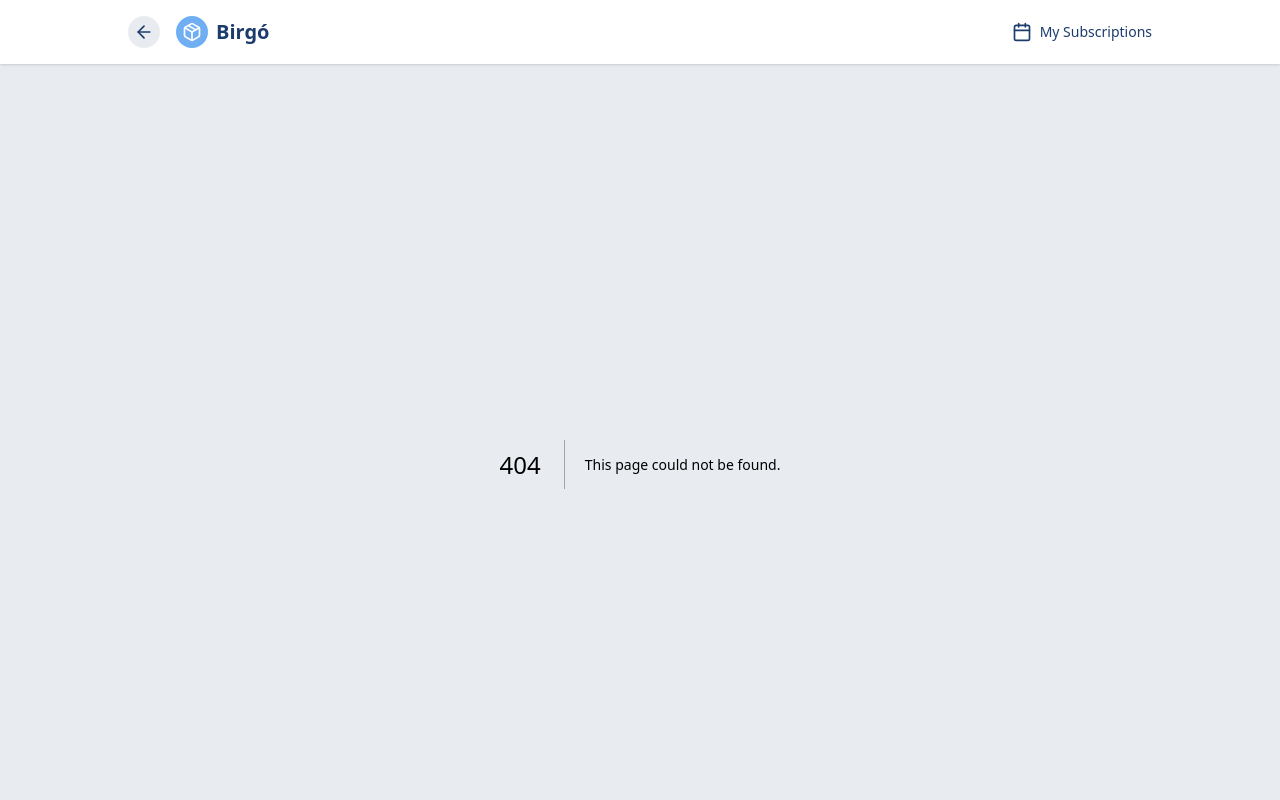
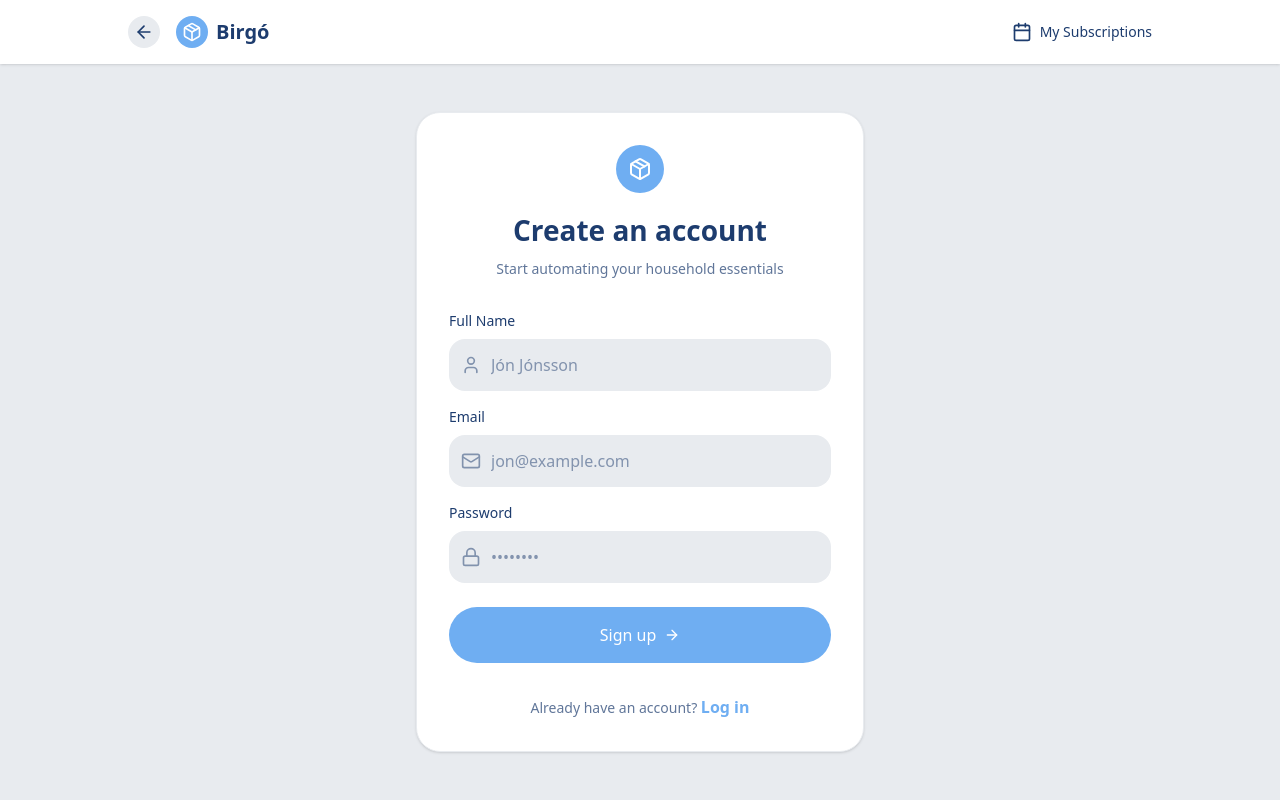
Before and after one commit to herdisheida/Birgo, a Next.js app: page /auth in a window 1280 px wide. Before the commit this address had no page. Shown: the top 800 px of the page. Built offline with nearby package versions, Linux system fonts and the light colour scheme.

Commit message:
adding auth page

```diff
--- a/src/app/about/page.tsx
+++ b/src/app/about/page.tsx
@@ -201,7 +201,7 @@ export default function About() {
           Join thousands who never worry about running out of essentials
         </p>
         <Link
-          href="/get-started"
+          href="/auth"
           className="inline-block px-8 py-3 rounded-full transition-transform hover:scale-105"
           style={{
             backgroundColor: "white",
--- /dev/null
+++ b/src/app/auth/page.tsx
@@ -0,0 +1,154 @@
+"use client";
+
+import { useState } from "react";
+import { useRouter } from "next/navigation";
+import { Mail, Lock, User, ArrowRight, Package } from "lucide-react";
+import Link from "next/link";
+
+export default function Auth() {
+  const router = useRouter();
+  const [isLogin, setIsLogin] = useState(false);
+
+  const handleSubmit = (e: React.FormEvent) => {
+    e.preventDefault();
+    // where you verify credentials or create the user
+    // For now - we instantly route them to the onboarding questionnaire!
+    router.push("/get-started");
+  };
+
+  return (
+    <div className="flex-1 flex flex-col items-center justify-center px-6 py-12">
+      <div
+        className="w-full max-w-md p-8 rounded-3xl bg-white shadow-sm border"
+        style={{ borderColor: "#E8EBEF" }}
+      >
+        {/* Brand Header */}
+        <div className="text-center mb-8">
+          <div
+            className="w-12 h-12 rounded-full mx-auto mb-4 flex items-center justify-center"
+            style={{ backgroundColor: "#6FAEF2" }}
+          >
+            <Package className="w-6 h-6 text-white" />
+          </div>
+          <h1
+            className="mb-2"
+            style={{ fontSize: "1.75rem", color: "#1D3C6E", fontWeight: "600" }}
+          >
+            {isLogin ? "Welcome back" : "Create an account"}
+          </h1>
+          <p style={{ color: "#1D3C6E", opacity: "0.7" }} className="text-sm">
+            {isLogin
+              ? "Enter your details to access your account"
+              : "Start automating your household essentials"}
+          </p>
+        </div>
+
+        {/* Auth Form */}
+        <form onSubmit={handleSubmit} className="space-y-4">
+          {!isLogin && (
+            <div>
+              <label
+                className="block mb-2 text-sm font-medium"
+                style={{ color: "#1D3C6E" }}
+              >
+                Full Name
+              </label>
+              <div className="relative">
+                <User
+                  className="w-5 h-5 absolute left-3 top-1/2 transform -translate-y-1/2 opacity-50"
+                  style={{ color: "#1D3C6E" }}
+                />
+                <input
+                  type="text"
+                  required
+                  placeholder="Jón Jónsson"
+                  className="w-full pl-10 pr-4 py-3 rounded-2xl border-2 outline-none focus:border-opacity-100 transition-colors"
+                  style={{
+                    backgroundColor: "#E8EBEF",
+                    border: "2px solid transparent",
+                    color: "#1D3C6E",
+                  }}
+                />
+              </div>
+            </div>
+          )}
+
+          <div>
+            <label
+              className="block mb-2 text-sm font-medium"
+              style={{ color: "#1D3C6E" }}
+            >
+              Email
+            </label>
+            <div className="relative">
+              <Mail
+                className="w-5 h-5 absolute left-3 top-1/2 transform -translate-y-1/2 opacity-50"
+                style={{ color: "#1D3C6E" }}
+              />
+              <input
+                type="email"
+                required
+                placeholder="jon@example.com"
+                className="w-full pl-10 pr-4 py-3 rounded-2xl border-2 outline-none focus:border-opacity-100 transition-colors"
+                style={{
+                  backgroundColor: "#E8EBEF",
+                  border: "2px solid transparent",
+                  color: "#1D3C6E",
+                }}
+              />
+            </div>
+          </div>
+
+          <div>
+            <label
+              className="block mb-2 text-sm font-medium"
+              style={{ color: "#1D3C6E" }}
+            >
+              Password
+            </label>
+            <div className="relative">
+              <Lock
+                className="w-5 h-5 absolute left-3 top-1/2 transform -translate-y-1/2 opacity-50"
+                style={{ color: "#1D3C6E" }}
+              />
+              <input
+                type="password"
+                required
+                placeholder="••••••••"
+                className="w-full pl-10 pr-4 py-3 rounded-2xl border-2 outline-none focus:border-opacity-100 transition-colors"
+                style={{
+                  backgroundColor: "#E8EBEF",
+                  border: "2px solid transparent",
+                  color: "#1D3C6E",
+                }}
+              />
+            </div>
+          </div>
+
+          <button
+            type="submit"
+            className="w-full py-4 mt-6 rounded-full text-white transition-all hover:scale-105 flex items-center justify-center gap-2 font-medium"
+            style={{ backgroundColor: "#6FAEF2" }}
+          >
+            <span>{isLogin ? "Log in" : "Sign up"}</span>
+            <ArrowRight className="w-4 h-4" />
+          </button>
+        </form>
+
+        {/* Toggle Mode */}
+        <div className="mt-8 text-center text-sm">
+          <span style={{ color: "#1D3C6E", opacity: "0.7" }}>
+            {isLogin ? "Don't have an account?" : "Already have an account?"}
+          </span>{" "}
+          <button
+            onClick={() => setIsLogin(!isLogin)}
+            className="font-semibold hover:underline"
+            style={{ color: "#6FAEF2" }}
+          >
+            {isLogin ? "Sign up" : "Log in"}
+          </button>
+        </div>
+      </div>
+    </div>
+  );
+}
--- a/src/app/page.tsx
+++ b/src/app/page.tsx
@@ -66,7 +66,7 @@ export default function Home() {
             We deliver household products automatically
           </p>
           <Link
-            href="/get-started"
+            href="/auth"
             onClick={() => reset()}
             className="inline-block px-8 py-3 rounded-full text-white transition-transform hover:scale-105"
             style={{ backgroundColor: "#6FAEF2" }}
```
